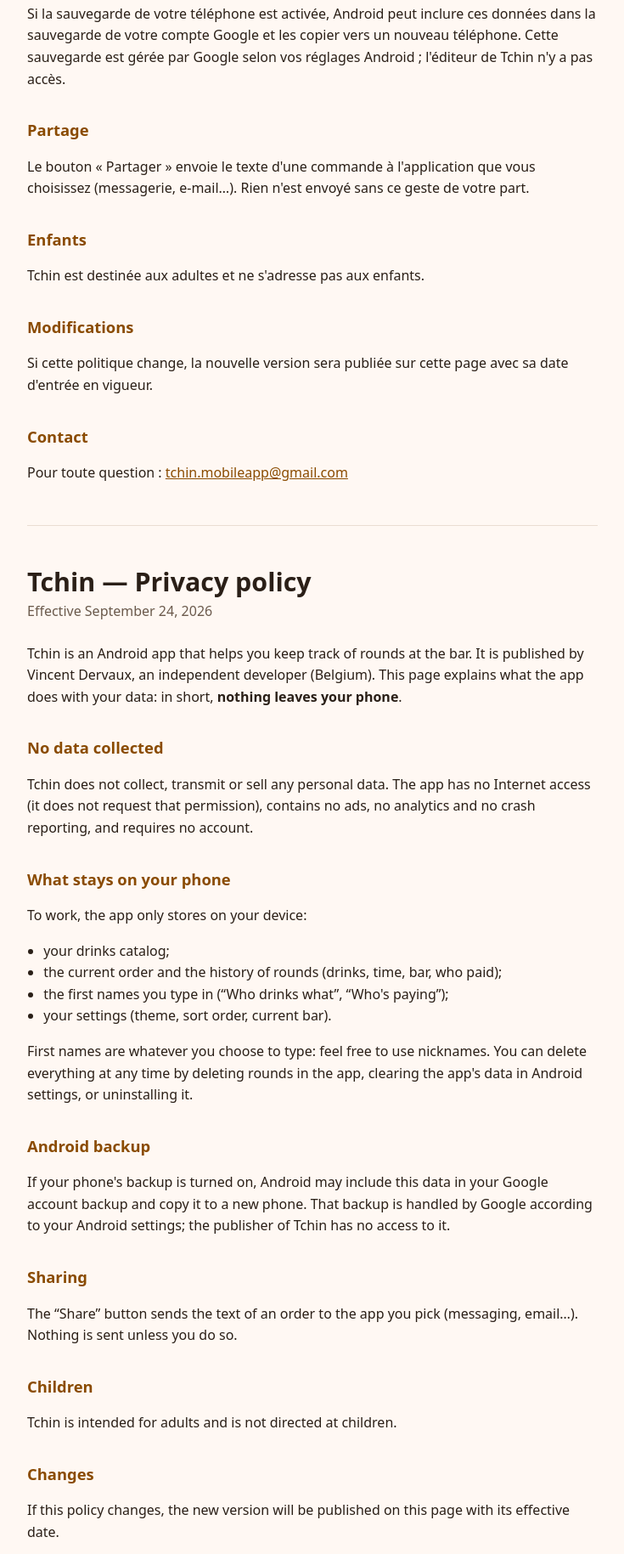
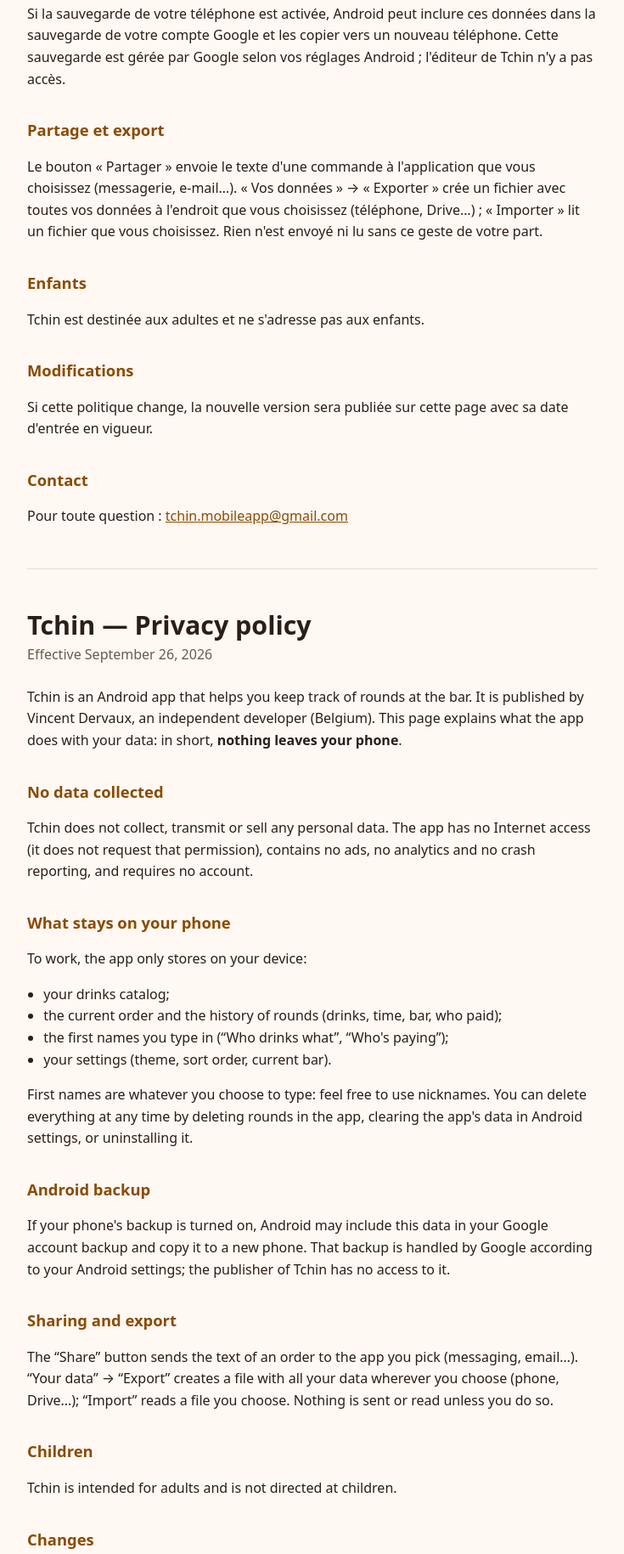
Before and after one commit to vinchy1/tchin, a plain HTML site: page index.html in a window 1280 px wide. Shown: the part 800-2629 px from the top of the page at 85% size, without its empty margins (272-1007 px from the left). Drawn offline with Linux system fonts and the light colour scheme.

Commit message:
Politique de confidentialité : export et import des données

```diff
--- a/index.html
+++ b/index.html
@@ -26,7 +26,7 @@
 
   <section id="fr" lang="fr">
     <h1>Tchin — Politique de confidentialité</h1>
-    <p class="meta">En vigueur le 24 septembre 2026</p>
+    <p class="meta">En vigueur le 26 septembre 2026</p>
 
     <p>Tchin est une application Android qui aide à compter les tournées au bar. Elle est éditée par
       Vincent Dervaux, développeur indépendant (Belgique). Cette page explique ce que l'application
@@ -54,9 +54,11 @@
       sauvegarde de votre compte Google et les copier vers un nouveau téléphone. Cette sauvegarde est
       gérée par Google selon vos réglages Android ; l'éditeur de Tchin n'y a pas accès.</p>
 
-    <h2>Partage</h2>
+    <h2>Partage et export</h2>
     <p>Le bouton « Partager » envoie le texte d'une commande à l'application que vous choisissez
-      (messagerie, e-mail…). Rien n'est envoyé sans ce geste de votre part.</p>
+      (messagerie, e-mail…). « Vos données » → « Exporter » crée un fichier avec toutes vos données
+      à l'endroit que vous choisissez (téléphone, Drive…) ; « Importer » lit un fichier que vous
+      choisissez. Rien n'est envoyé ni lu sans ce geste de votre part.</p>
 
     <h2>Enfants</h2>
     <p>Tchin est destinée aux adultes et ne s'adresse pas aux enfants.</p>
@@ -73,7 +75,7 @@
 
   <section id="en" lang="en">
     <h1>Tchin — Privacy policy</h1>
-    <p class="meta">Effective September 24, 2026</p>
+    <p class="meta">Effective September 26, 2026</p>
 
     <p>Tchin is an Android app that helps you keep track of rounds at the bar. It is published by
       Vincent Dervaux, an independent developer (Belgium). This page explains what the app does with
@@ -101,9 +103,10 @@
       backup and copy it to a new phone. That backup is handled by Google according to your Android
       settings; the publisher of Tchin has no access to it.</p>
 
-    <h2>Sharing</h2>
+    <h2>Sharing and export</h2>
     <p>The “Share” button sends the text of an order to the app you pick (messaging, email…).
-      Nothing is sent unless you do so.</p>
+      “Your data” → “Export” creates a file with all your data wherever you choose (phone, Drive…);
+      “Import” reads a file you choose. Nothing is sent or read unless you do so.</p>
 
     <h2>Children</h2>
     <p>Tchin is intended for adults and is not directed at children.</p>
```
